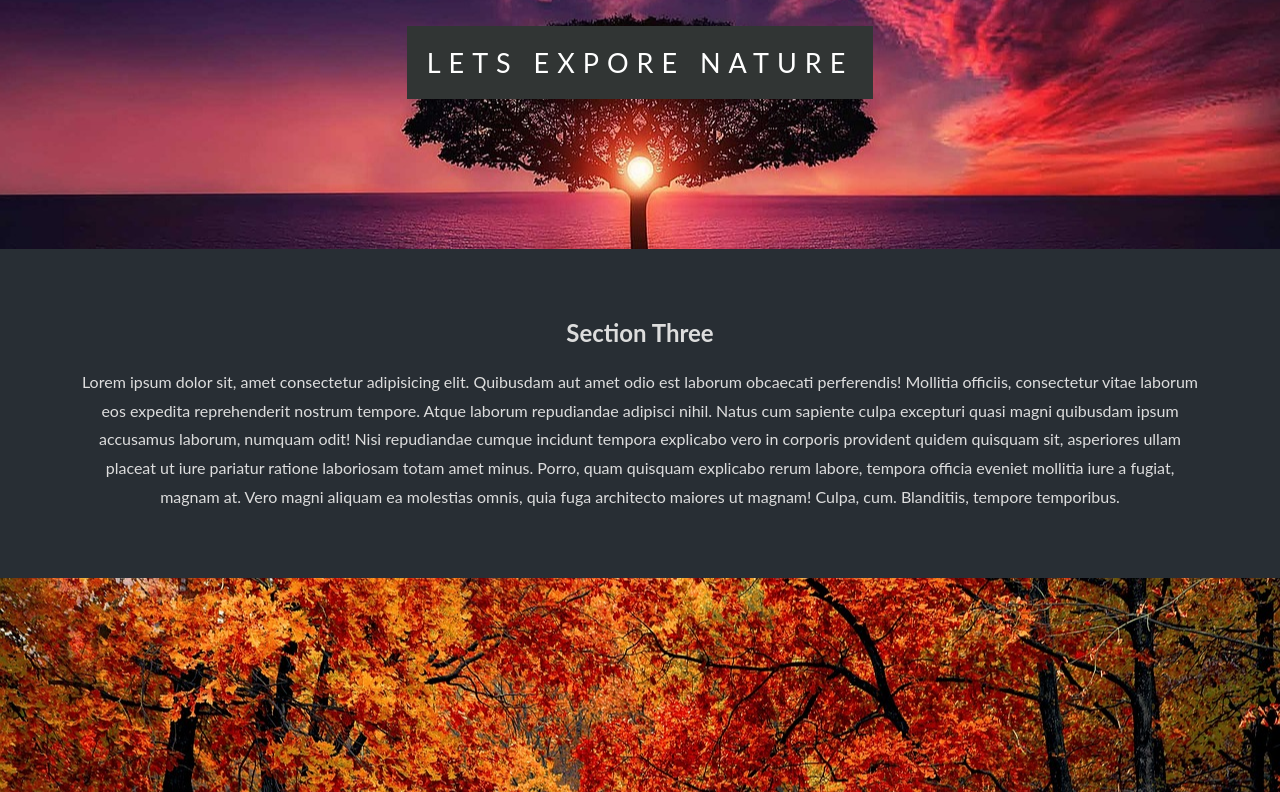
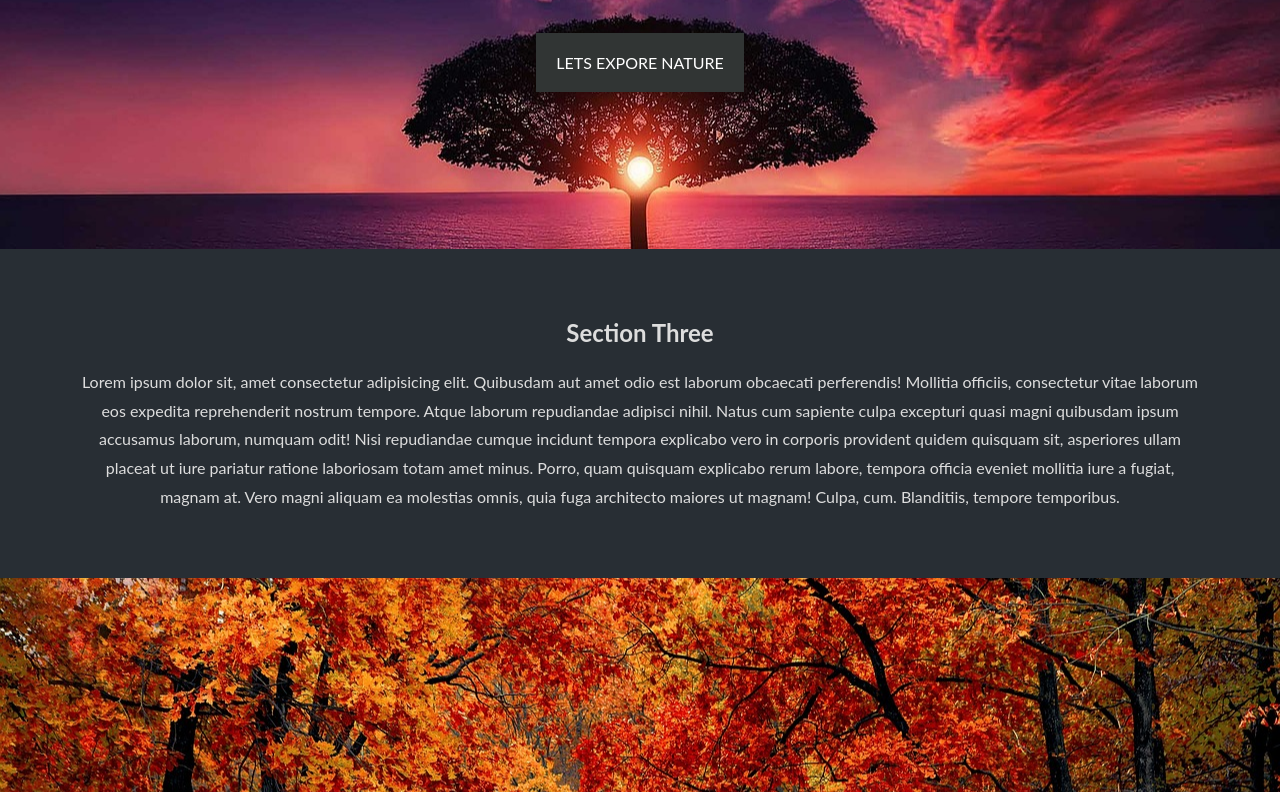
Before and after one commit to punam1705/Parallax-Website, a plain HTML site: page index.html in a window 1280 px wide. Shown: the part 2008-2800 px from the top of the page. Drawn offline with Linux system fonts and the light colour scheme.

Commit message:
Update style.css

```diff
--- a/style.css
+++ b/style.css
@@ -36,8 +36,8 @@ body {
   width: 100%;
   text-align: center;
   color: black;
-  font-size: 27px;
-  letter-spacing: 8px;
+   font-size: 100%;
+  letter-spacing: 40%;
   text-transform: uppercase;
 }
 .textBg {
```
